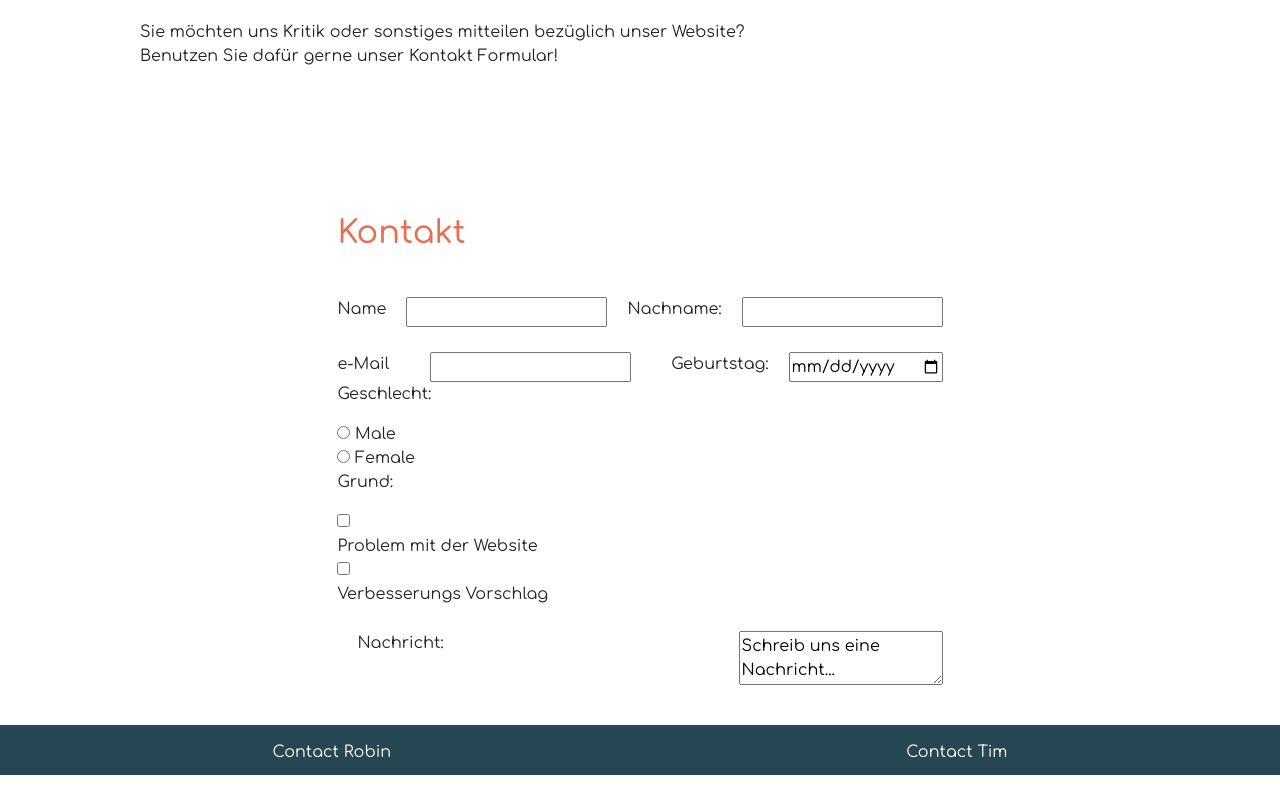
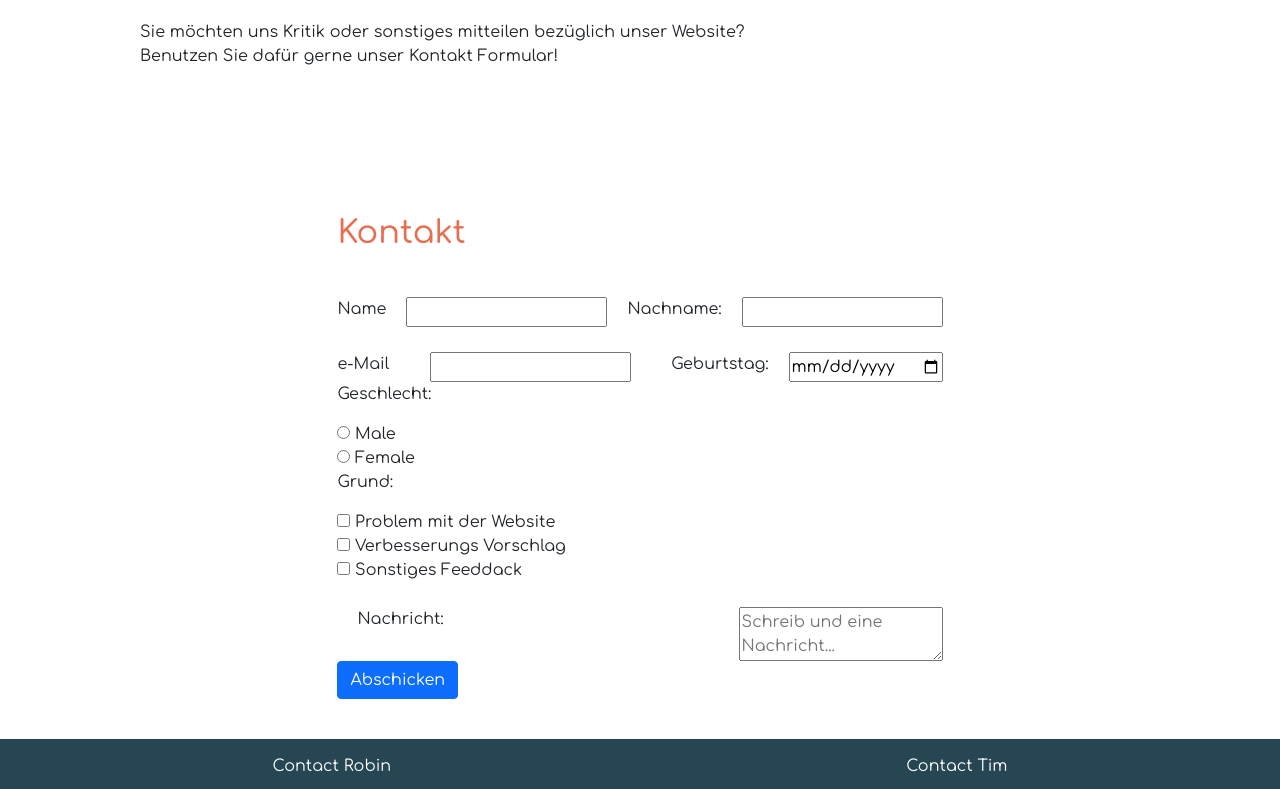
Before and after one commit to neherr/lb02_tim_robin, a plain HTML site: page formular.html in a window 1280 px wide. Shown: the part 171-960 px from the top of the page. Drawn offline with nearby package versions, Linux system fonts and the light colour scheme.

Commit message:
Formular abschicken geht

```diff
--- a/formular.html
+++ b/formular.html
@@ -73,11 +73,11 @@
                         <p> Geschlecht:</p>
                         <div class="geschlecht">
                             <span>
-                                <input type="radio" name="fgender" value="male">
+                                <input type="radio" name="fgender" value="male" onclick="selectGender(this.value)">
                                 <label>Male</label>
                             </span>
                             <span>
-                               <input type="radio" name="fgender" value="female">
+                               <input type="radio" name="fgender" value="female" onclick="selectGender(this.value)">
                                 <label>Female</label>
                             </span>
 
@@ -87,22 +87,24 @@
                         <p>Grund:</p>
                         <div class="geschlecht">
                             <span>
-                                <input name="fgrund" value="problem" type="checkbox"><br>
+                                <input name="fgrund" value="problem" type="checkbox" class="feedback">
                                 <label>Problem mit der Website</label>
                             </span>
                             <span>
-                                <input name="fgrund" value="vorschlag" type="checkbox"><br>
+                                <input name="fgrund" value="vorschlag" type="checkbox" class="feedback">
                                 <label>Verbesserungs Vorschlag</label>
                             </span>
+                            <span>
+                                <input name="fgrund" value="sonstiges" type="checkbox" class="feedback">
+                                <label>Sonstiges Feeddack</label>
+                            </span>
                         </div>
-
-
                     </div>
                 <div class="notennn">
                     <label class="gewichtung_0">Nachricht:</label>
-                    <textarea id="nachricht">Schreib uns eine Nachricht...</textarea>
-
+                    <textarea id="nachricht" placeholder="Schreib und eine Nachricht..."></textarea>
                 </div>
+                <input type="button" class="rechner-button btn btn-primary" onclick="formSubmit()" value="Abschicken">
             </form>
 
 
--- a/js/notenrechner.js
+++ b/js/notenrechner.js
@@ -68,3 +68,21 @@ function löschen(){
     window.localStorage.clear();
     document.getElementById("geladeneNoten").innerHTML = "";
 }
+let name, nachname, eMail, birthday, gender, grund, message;
+let kontaktPerson = {};
+
+function selectGender(selection) {
+    gender = selection;
+}
+function formSubmit(){
+    kontaktPerson = {
+        pName : document.getElementById("form-name").value,
+        pNachname : document.getElementById("form-nachname").value,
+        pEmail : document.getElementById("form-mail").value,
+        pBirthday : document.getElementById("form-date").value,
+        pGender : gender,
+        pGrund : document.querySelector('.feedback:checked').value,
+        pMessage : document.getElementById("nachricht").value,
+    }
+    console.log(kontaktPerson);
+}
```
